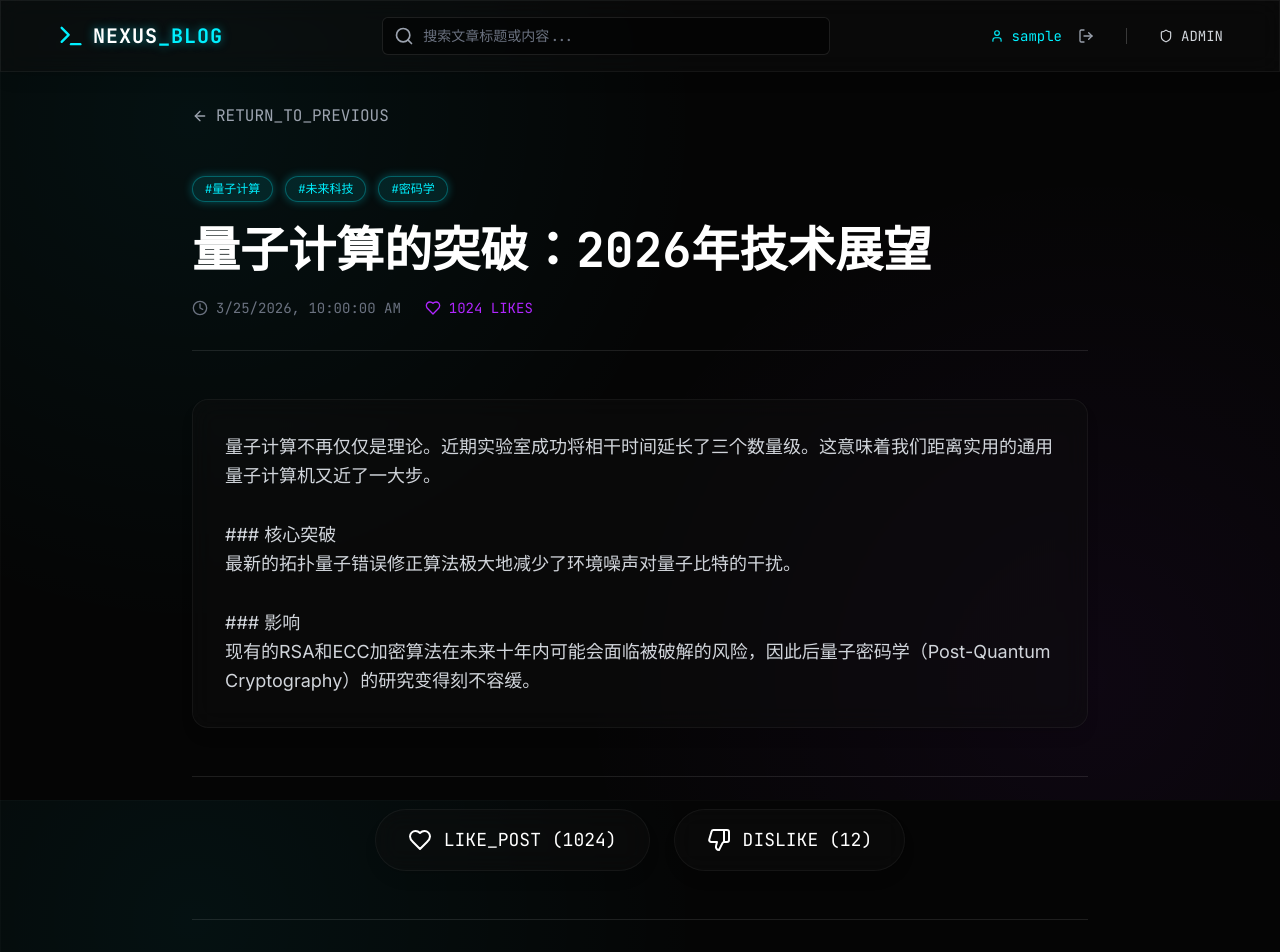
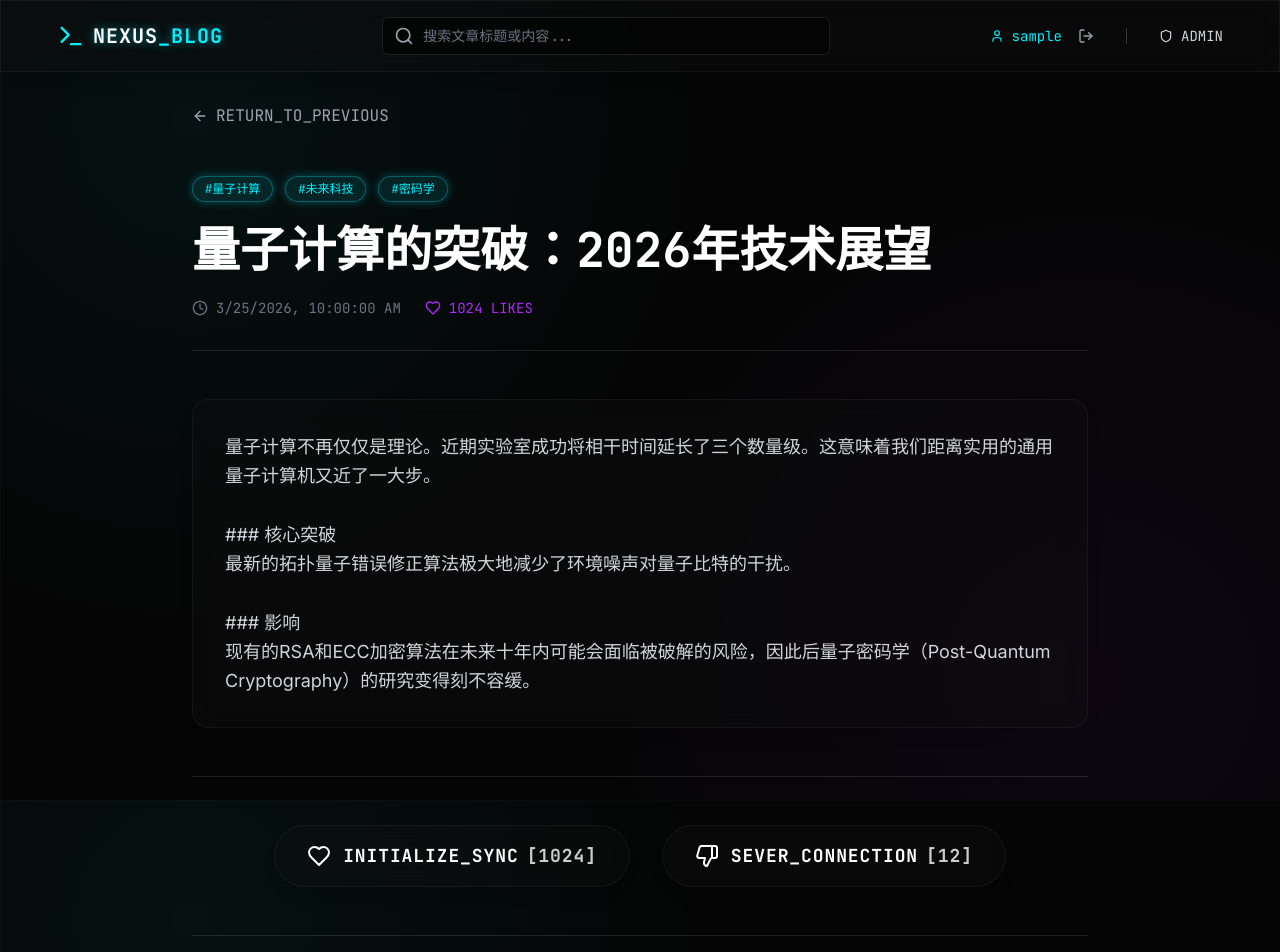
Before and after one commit to Yxl20240310/blog, a React (Vite) app: page /article/1 in a window 1280 px wide. Shown: the top 952 px of the page. Built offline with nearby package versions, Linux system fonts and the light colour scheme; sample sign-in values are in the browser's storage.

Commit message:
feat: 设计科技感个人博客网站

```diff
--- /dev/null
+++ b/src/components/ReactionButton.tsx
@@ -0,0 +1,133 @@
+import { useState } from 'react';
+import { Heart, ThumbsDown } from 'lucide-react';
+import { motion, AnimatePresence } from 'framer-motion';
+import clsx from 'clsx';
+
+interface ReactionButtonProps {
+  type: 'like' | 'dislike';
+  count: number;
+  isActive: boolean;
+  isDisabled: boolean;
+  onClick: () => void;
+}
+
+export default function ReactionButton({ type, count, isActive, isDisabled, onClick }: ReactionButtonProps) {
+  const [clickEffect, setClickEffect] = useState(false);
+
+  const isLike = type === 'like';
+  const Icon = isLike ? Heart : ThumbsDown;
+
+  const baseColorClass = isLike ? 'neon-purple' : 'orange-500';
+  const glowClass = isLike ? 'shadow-glow-purple' : 'shadow-[0_0_15px_rgba(249,115,22,0.4)]';
+  const textGlowClass = isLike ? 'text-glow-purple' : 'text-glow-orange';
+
+  const handleClick = () => {
+    if (isDisabled) return;
+    setClickEffect(true);
+    onClick();
+    setTimeout(() => setClickEffect(false), 1000);
+  };
+
+  // Particles for the explosion effect
+  const particles = Array.from({ length: 12 }).map((_, i) => {
+    const angle = (i / 12) * Math.PI * 2;
+    const distance = 60 + Math.random() * 40;
+    return {
+      x: Math.cos(angle) * distance,
+      y: Math.sin(angle) * distance,
+      scale: 0.5 + Math.random() * 0.5,
+      rotation: Math.random() * 360
+    };
+  });
+
+  return (
+    <div className="relative inline-block">
+      <motion.button
+        onClick={handleClick}
+        disabled={isDisabled}
+        whileHover={!isDisabled ? { scale: 1.05 } : {}}
+        whileTap={!isDisabled ? { scale: 0.95 } : {}}
+        className={clsx(
+          "relative flex items-center gap-3 px-8 py-4 rounded-full font-mono text-lg transition-all duration-300 overflow-hidden z-10",
+          isActive
+            ? `bg-${baseColorClass}/20 text-${baseColorClass} border border-${baseColorClass} ${glowClass} ${textGlowClass}`
+            : isDisabled
+              ? "opacity-40 cursor-not-allowed glass-panel text-gray-500"
+              : `glass-panel text-white hover:border-${baseColorClass}/50 hover:text-${baseColorClass} hover:${glowClass}`
+        )}
+      >
+        {/* Background sweep animation on active */}
+        <AnimatePresence>
+          {isActive && (
+            <motion.div
+              initial={{ x: '-100%', opacity: 0 }}
+              animate={{ x: '100%', opacity: 0.2 }}
+              transition={{ duration: 1.5, ease: "easeInOut", repeat: Infinity, repeatDelay: 1 }}
+              className={`absolute inset-0 bg-gradient-to-r from-transparent via-${baseColorClass} to-transparent -z-10 skew-x-12`}
+            />
+          )}
+        </AnimatePresence>
+
+        <motion.div
+          animate={isActive ? {
+            scale: [1, 1.2, 1],
+            rotate: isLike ? [0, -10, 10, 0] : [0, 10, -10, 0]
+          } : {}}
+          transition={{ duration: 0.5 }}
+        >
+          <Icon size={24} className={clsx(isActive && `fill-${baseColorClass}`)} />
+        </motion.div>
+
+        <span className="relative z-10 font-bold tracking-wider">
+          {isLike
+            ? (isActive ? 'SYNCHRONIZED' : 'INITIALIZE_SYNC')
+            : (isActive ? 'CONNECTION_SEVERED' : 'SEVER_CONNECTION')
+          }
+          <span className="ml-2 opacity-80">[{count}]</span>
+        </span>
+      </motion.button>
+
+      {/* Explosion Particles */}
+      <AnimatePresence>
+        {clickEffect && (
+          <div className="absolute inset-0 pointer-events-none z-0 flex items-center justify-center">
+            {particles.map((particle, i) => (
+              <motion.div
+                key={i}
+                initial={{ x: 0, y: 0, scale: 0, opacity: 1 }}
+                animate={{
+                  x: particle.x,
+                  y: particle.y,
+                  scale: particle.scale,
+                  opacity: 0,
+                  rotate: particle.rotation
+                }}
+                transition={{ duration: 0.8, ease: "easeOut" }}
+                className={clsx(
+                  "absolute w-2 h-2 rounded-sm",
+                  isLike ? "bg-neon-purple shadow-[0_0_8px_#B026FF]" : "bg-orange-500 shadow-[0_0_8px_#f97316]"
+                )}
+                style={{
+                  clipPath: i % 2 === 0
+                    ? 'polygon(50% 0%, 100% 50%, 50% 100%, 0% 50%)' // Diamond
+                    : 'polygon(0 0, 100% 0, 100% 100%, 0% 100%)' // Square
+                }}
+              />
+            ))}
+
+            {/* Expanding Ring */}
+            <motion.div
+              initial={{ width: 0, height: 0, opacity: 0.8, borderWidth: '4px' }}
+              animate={{ width: 150, height: 150, opacity: 0, borderWidth: '0px' }}
+              transition={{ duration: 0.6, ease: "easeOut" }}
+              className={clsx(
+                "absolute rounded-full",
+                isLike ? "border-neon-purple" : "border-orange-500"
+              )}
+            />
+          </div>
+        )}
+      </AnimatePresence>
+    </div>
+  );
+}
--- a/src/index.css
+++ b/src/index.css
@@ -32,6 +32,12 @@
   .text-glow {
     text-shadow: 0 0 10px rgba(0, 240, 255, 0.5);
   }
+  .text-glow-purple {
+    text-shadow: 0 0 10px rgba(176, 38, 255, 0.5);
+  }
+  .text-glow-orange {
+    text-shadow: 0 0 10px rgba(249, 115, 22, 0.5);
+  }
   /* Custom scrollbar */
   ::-webkit-scrollbar {
     width: 6px;
--- a/src/pages/ArticleDetail.tsx
+++ b/src/pages/ArticleDetail.tsx
@@ -4,6 +4,7 @@ import { ArrowLeft, Heart, ThumbsDown, Terminal, User, Clock, Send } from 'lucid
 import { motion } from 'framer-motion';
 import { getArticleById, getCommentsByArticleId, addComment, likeArticle, dislikeArticle, Article, Comment } from '@/lib/mockData';
 import clsx from 'clsx';
+import ReactionButton from '@/components/ReactionButton';
 
 export default function ArticleDetail() {
   const { id } = useParams<{ id: string }>();
@@ -109,34 +110,22 @@ export default function ArticleDetail() {
       </article>
 
       {/* Interaction Bar */}
-      <div className="flex justify-center gap-6 pt-8 border-t border-white/10">
-        <button
+      <div className="flex flex-col sm:flex-row justify-center items-center gap-8 pt-12 border-t border-white/10">
+        <ReactionButton
+          type="like"
+          count={article.likes}
+          isActive={isLiked}
+          isDisabled={isLiked || isDisliked}
           onClick={handleLike}
-          disabled={isLiked || isDisliked}
-          className={clsx(
-            "flex items-center gap-3 px-8 py-4 rounded-full font-mono text-lg transition-all duration-300",
-            isLiked
-              ? "bg-neon-purple/20 text-neon-purple border border-neon-purple shadow-glow-purple cursor-not-allowed"
-              : (isDisliked ? "opacity-50 cursor-not-allowed glass-panel text-gray-500" : "glass-panel text-white hover:border-neon-purple hover:text-neon-purple hover:shadow-glow-purple")
-          )}
-        >
-          <Heart size={24} className={clsx(isLiked && "fill-neon-purple")} />
-          {isLiked ? 'LIKED' : 'LIKE_POST'} ({article.likes})
-        </button>
+        />
 
-        <button
+        <ReactionButton
+          type="dislike"
+          count={article.dislikes || 0}
+          isActive={isDisliked}
+          isDisabled={isLiked || isDisliked}
           onClick={handleDislike}
-          disabled={isLiked || isDisliked}
-          className={clsx(
-            "flex items-center gap-3 px-8 py-4 rounded-full font-mono text-lg transition-all duration-300",
-            isDisliked
-              ? "bg-orange-500/20 text-orange-500 border border-orange-500 shadow-[0_0_10px_0px_rgba(249,115,22,0.3)] cursor-not-allowed"
-              : (isLiked ? "opacity-50 cursor-not-allowed glass-panel text-gray-500" : "glass-panel text-white hover:border-orange-500 hover:text-orange-500 hover:shadow-[0_0_10px_0px_rgba(249,115,22,0.3)]")
-          )}
-        >
-          <ThumbsDown size={24} className={clsx(isDisliked && "fill-orange-500")} />
-          {isDisliked ? 'DISLIKED' : 'DISLIKE'} ({article.dislikes || 0})
-        </button>
+        />
       </div>
 
       {/* Comments Section */}
```
